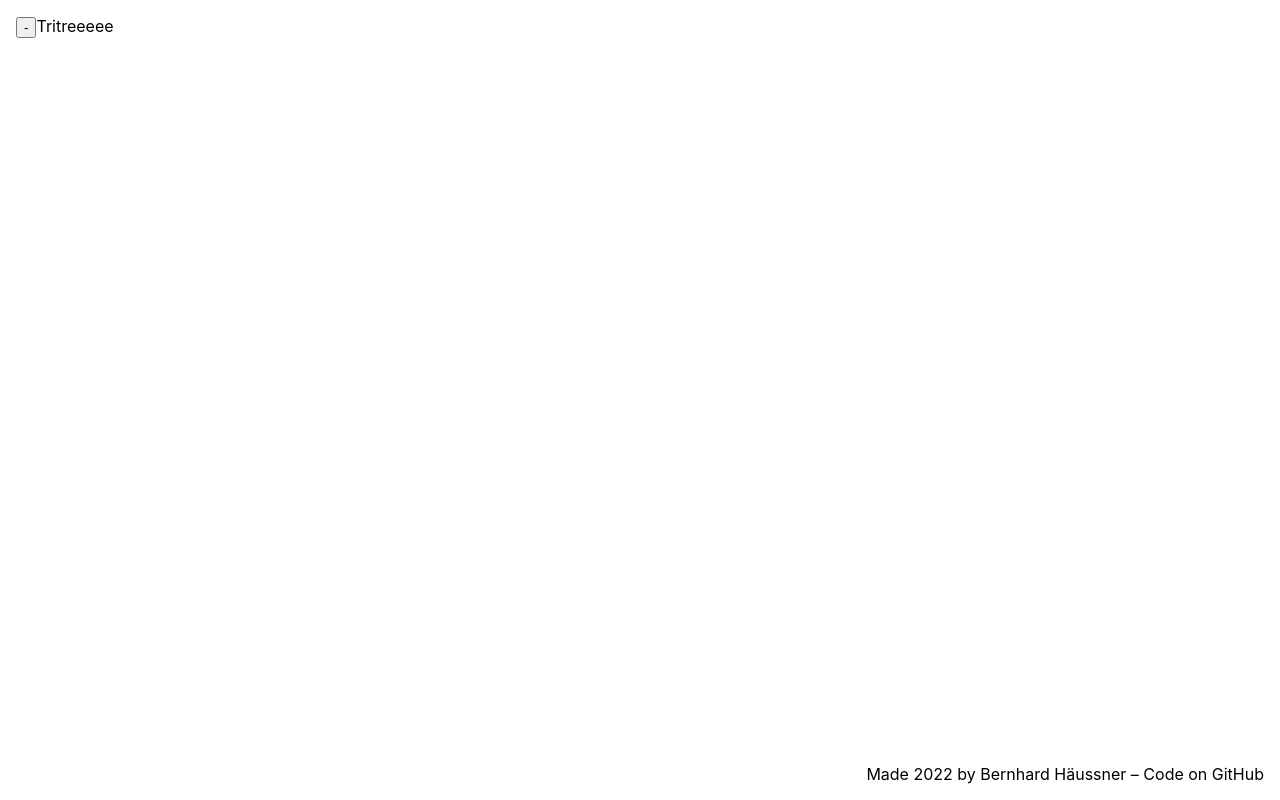
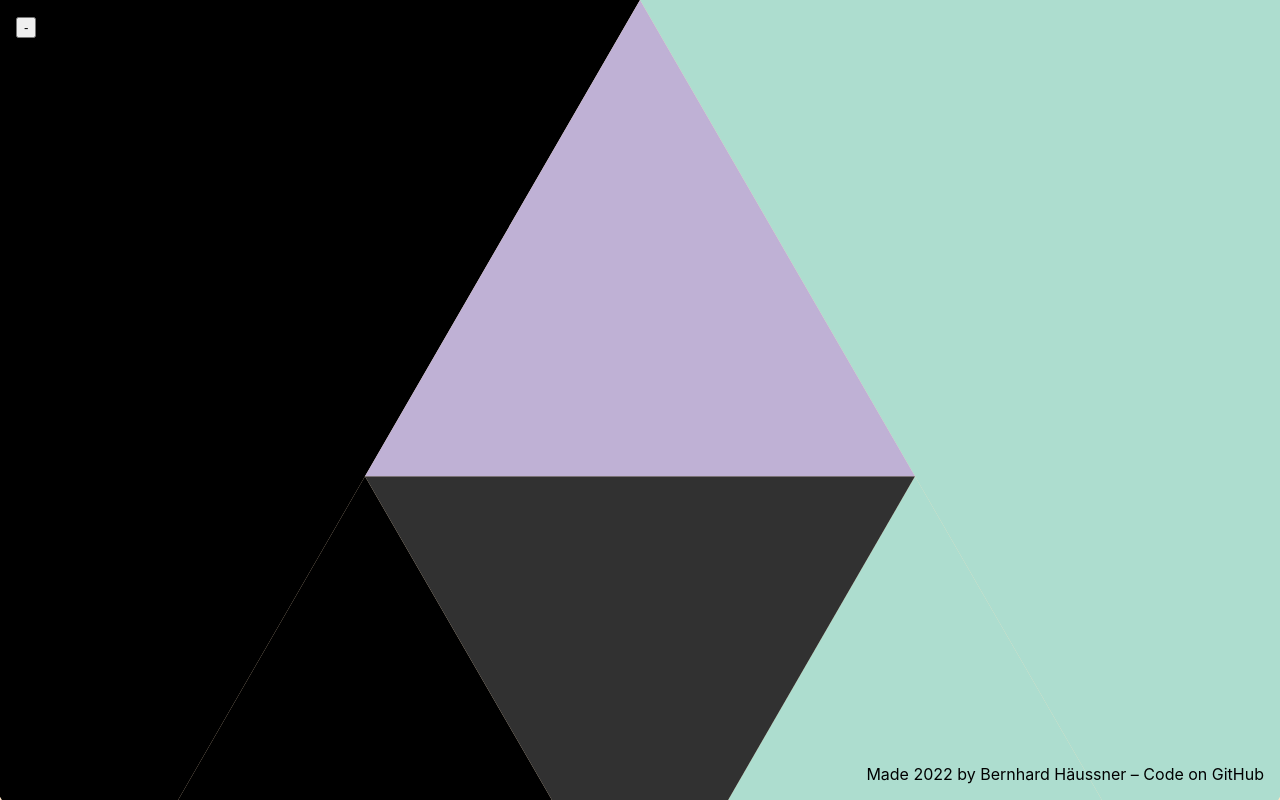
Before and after one commit to bxt/tritreeeee, a Next.js app: page / in a window 1280 px wide. Built offline with nearby package versions, Linux system fonts and the light colour scheme.

Commit message:
feat: show colored triangles and allow subdividing

```diff
--- a/pages/index.tsx
+++ b/pages/index.tsx
@@ -1,12 +1,195 @@
 import type { NextPage } from 'next';
 import Head from 'next/head';
-import { useState } from 'react';
+import { FC, useCallback, useState } from 'react';
 import styles from '../styles/Home.module.css';
 
-const TriTreeVisualizer = () => <></>;
+const directions = ['mid', 'left', 'right', 'top'] as const;
+type Direction = typeof directions[number];
+
+type Coord = [number, number];
+type TriangleCoords = [Coord, Coord, Coord];
+
+type TriTree =
+  | { divided: true; children: Record<Direction, TriTree> }
+  | { divided: false; orientation: number };
+
+const Triangle: FC<{
+  coords: TriangleCoords;
+  triTree: TriTree;
+  path: Direction[];
+  onClickTriangle: (path: Direction[]) => void;
+}> = ({ coords, triTree, path, onClickTriangle }) => {
+  if (triTree.divided) {
+    const [l, m, r] = coords;
+    const [[xl, yl], [xm, ym], [xr, yr]] = coords;
+    const lm: Coord = [(xm + xl) / 2, (ym + yl) / 2];
+    const rm: Coord = [(xm + xr) / 2, (ym + yr) / 2];
+    const lr: Coord = [(xl + xr) / 2, (yl + yr) / 2];
+    const { mid, left, right, top } = triTree.children;
+
+    return (
+      <>
+        <Triangle
+          triTree={left}
+          coords={[l, lm, lr]}
+          path={[...path, 'left']}
+          onClickTriangle={onClickTriangle}
+        />
+        <Triangle
+          triTree={right}
+          coords={[lr, rm, r]}
+          path={[...path, 'right']}
+          onClickTriangle={onClickTriangle}
+        />
+        <Triangle
+          triTree={mid}
+          coords={[lm, lr, rm]}
+          path={[...path, 'mid']}
+          onClickTriangle={onClickTriangle}
+        />
+        <Triangle
+          triTree={top}
+          coords={[lm, m, rm]}
+          path={[...path, 'top']}
+          onClickTriangle={onClickTriangle}
+        />
+      </>
+    );
+  } else {
+    const points = coords.map((c) => c.join(',')).join(' ');
+    const fillNumber = path.reduce((acc, direction) => {
+      return (
+        acc +
+        {
+          mid: 0,
+          left: 1,
+          right: 3,
+          top: 2,
+        }[direction]
+      );
+    }, 0);
+    const colors = [
+      '#313131',
+      '#77777',
+      '#bfb1d5',
+      '#adddcf',
+      '#abe1fd',
+      '#fed1be',
+      '#f0e0a2',
+      '#e8e7e5',
+    ];
+    const fill = colors[fillNumber % colors.length];
+    return (
+      <polygon
+        points={points}
+        data-path={path.join(',')}
+        style={{ fill }}
+        onClick={() => {
+          onClickTriangle(path);
+        }}
+      />
+    );
+  }
+};
+
+const TriTreeVisualizer: FC<{
+  triTree: TriTree;
+  onClickTriangle: (path: Direction[]) => void;
+}> = ({ triTree, onClickTriangle }) => {
+  const initialPoints: TriangleCoords = [
+    [0, 0],
+    [500, 866],
+    [1000, 0],
+  ];
+  return (
+    <div className={styles.triContainer}>
+      <svg viewBox="0 0 1000 866">
+        <Triangle
+          triTree={triTree}
+          coords={initialPoints}
+          path={[]}
+          onClickTriangle={onClickTriangle}
+        />
+      </svg>
+    </div>
+  );
+};
+
+const initialTriTree: TriTree = {
+  divided: true,
+  children: {
+    mid: {
+      divided: true,
+      children: {
+        mid: {
+          divided: false,
+          orientation: 0,
+        },
+        left: {
+          divided: false,
+          orientation: 0,
+        },
+        right: {
+          divided: false,
+          orientation: 0,
+        },
+        top: {
+          divided: false,
+          orientation: 0,
+        },
+      },
+    },
+    left: {
+      divided: false,
+      orientation: 0,
+    },
+    right: {
+      divided: false,
+      orientation: 0,
+    },
+    top: {
+      divided: false,
+      orientation: 0,
+    },
+  },
+};
+
+const subdivide = (triTri: TriTree, path: Direction[]): TriTree => {
+  if (path.length === 0)
+    return {
+      divided: true,
+      children: {
+        mid: triTri,
+        left: triTri,
+        right: triTri,
+        top: triTri,
+      },
+    };
+
+  const [next, ...rest] = path;
+
+  if (!triTri.divided) throw new Error('Moving down a path which is not split');
+
+  return {
+    ...triTri,
+    children: {
+      ...triTri.children,
+      [next]: subdivide(triTri.children[next], rest),
+    },
+  };
+};
 
 const Home: NextPage = () => {
   const [isControlsExpanded, setIsControlsExpanded] = useState(true);
+  const [triTree, setTriTree] = useState<TriTree>(initialTriTree);
+
+  const onClickTriangle = useCallback(
+    (path: Direction[]): void => {
+      setTriTree((triTree) => subdivide(triTree, path));
+    },
+    [setTriTree],
+  );
+
   return (
     <>
       <Head>
@@ -16,7 +199,10 @@ const Home: NextPage = () => {
       </Head>
 
       <main className={styles.main}>
-        <TriTreeVisualizer />
+        <TriTreeVisualizer
+          triTree={triTree}
+          onClickTriangle={onClickTriangle}
+        />
         <aside className={styles.controls}>
           <button
             title={isControlsExpanded ? 'collapse controls' : 'expand controls'}
--- a/styles/Home.module.css
+++ b/styles/Home.module.css
@@ -1,6 +1,11 @@
 
 .main {
-  min-height: 100vh;
+  position: absolute;
+  top: 0;
+  left: 0;
+  right: 0;
+  bottom: 0;
+  overflow: hidden;
 }
 
 .controls {
@@ -22,3 +27,12 @@
     display: none;
   }
 }
+
+.triContainer {
+  position: absolute;
+  left: -57.5vh;
+  width: calc(100vw + 115vh);
+  height: calc(100vh + 87vw);
+  background-color: bisque;
+
+}
```
